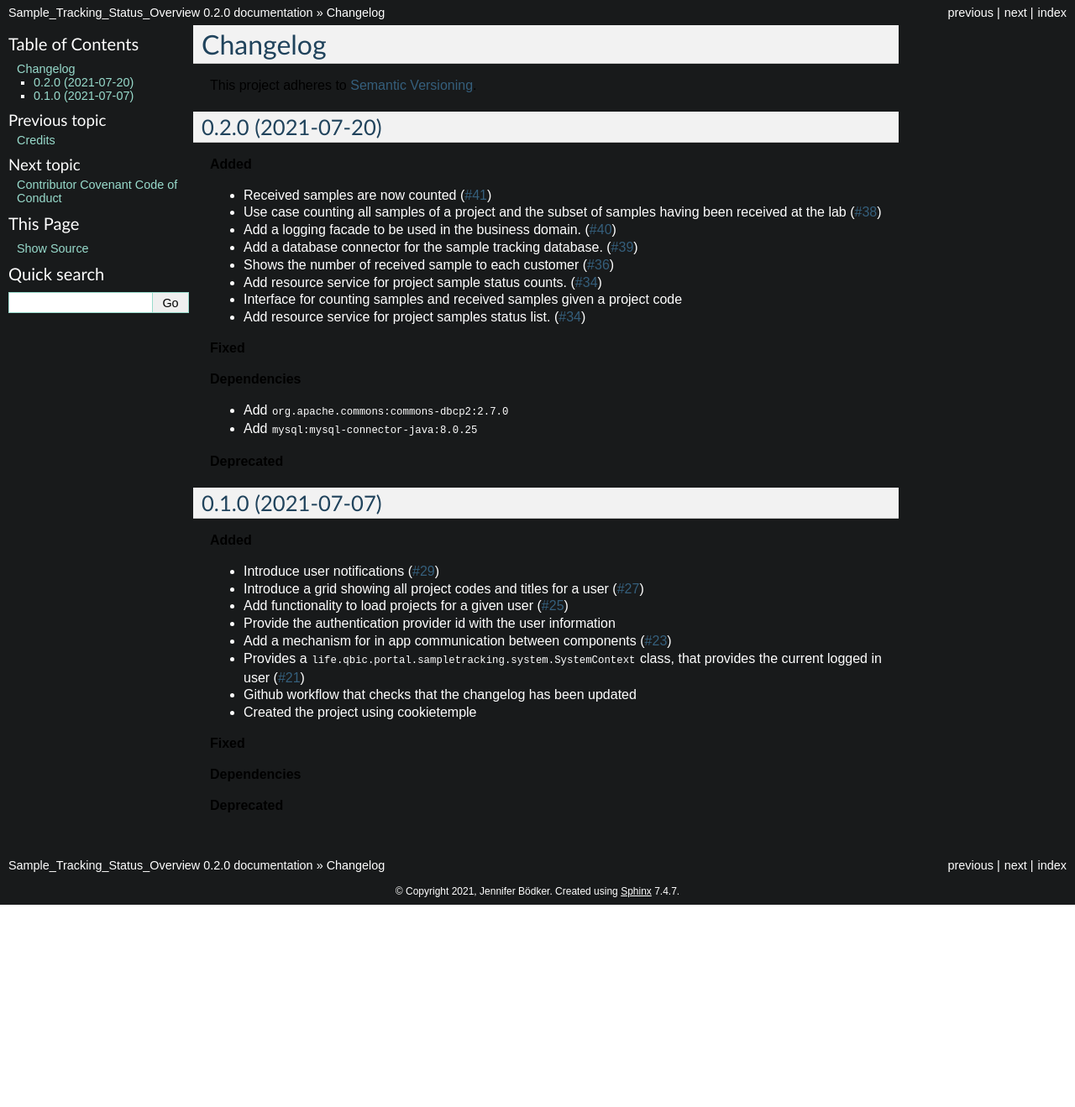
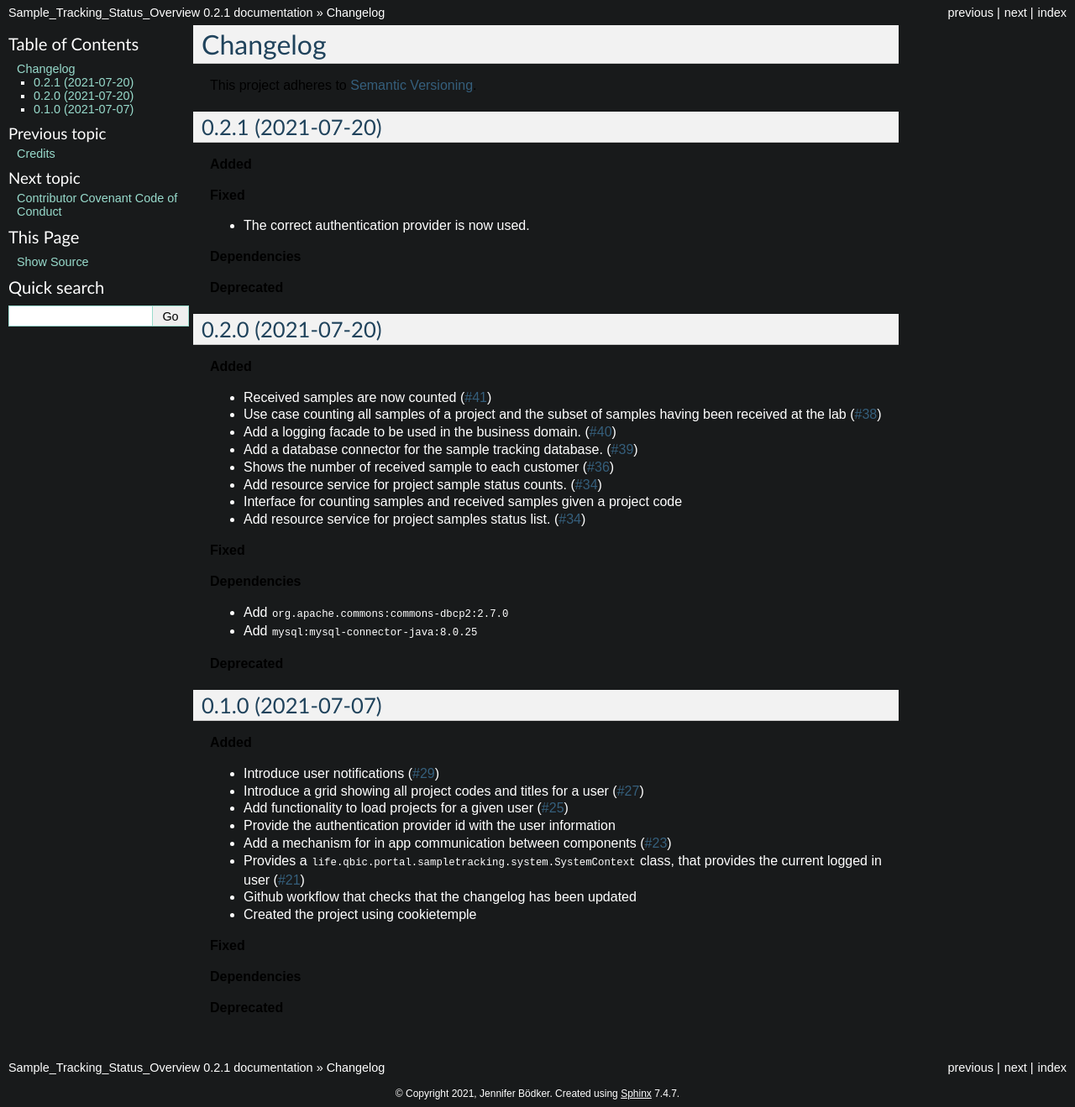
Before and after one commit to jenniferboedker/Sample_Tracking_Status_Overview, a Sphinx documentation site: the page built from docs/changelog.rst, in a window 1280 px wide. Shown: the whole page at 84% size. Built offline with Sphinx 7.4.7, drawn with Linux system fonts in a browser that asks for light colours; before the commit the page ends 1078 px from its top, so only the background shows below that.

Commit message:
Bump version from 0.2.0 to 0.2.1

```diff
--- a/CHANGELOG.rst
+++ b/CHANGELOG.rst
@@ -3,6 +3,20 @@ Changelog
 ==========
 
 This project adheres to `Semantic Versioning <https://semver.org/>`_.
+
+
+0.2.1 (2021-07-20)
+------------------
+
+**Added**
+
+**Fixed**
+
+* The correct authentication provider is now used.
+
+**Dependencies**
+
+**Deprecated**
 
 
 0.2.0 (2021-07-20)
--- a/docs/conf.py
+++ b/docs/conf.py
@@ -55,9 +55,9 @@ author = "Jennifer Bödker"
 # the built documents.
 #
 # The short X.Y version.
-version = '0.2.0'
+version = '0.2.1'
 # The full version, including alpha/beta/rc tags.
-release = '0.2.0'
+release = '0.2.1'
 
 # The language for content autogenerated by Sphinx. Refer to documentation
 # for a list of supported languages.
--- a/pom.xml
+++ b/pom.xml
@@ -10,7 +10,7 @@
 	</modules>
 	<artifactId>sample-tracking-status-overview</artifactId>
 	<groupId>life.qbic</groupId>
-	<version>0.2.0</version> <!-- <<QUBE_FORCE_BUMP>> -->
+	<version>0.2.1</version> <!-- <<QUBE_FORCE_BUMP>> -->
 	<name>Sample Tracking Status Overview</name>
 	<url>http://github.com/qbicsoftware/sample-tracking-status-overview</url>
 	<description>Gives a visual overview of sample statuses</description>
--- a/qube.cfg
+++ b/qube.cfg
@@ -1,5 +1,5 @@
 [bumpversion]
-current_version = 0.2.0
+current_version = 0.2.1
 
 [bumpversion_files_whitelisted]
 dot_qube = .qube.yml
```
Also changed, not shown: .qube.yml, 2 other files.
